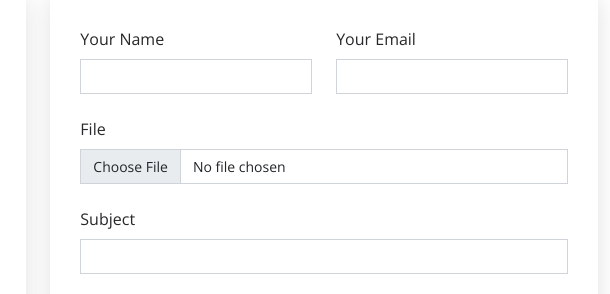
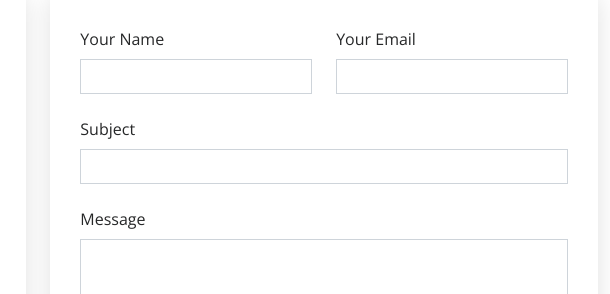
Before and after one commit to afr2n/portfolio, a plain HTML site: page index.html in a window 1280 px wide. Shown: the part 8228-8522 px from the top of the page, 670-1280 px from the left. Drawn offline with nearby package versions, Linux system fonts and the light colour scheme.

Commit message:
form error fixed

```diff
--- a/index.html
+++ b/index.html
@@ -856,10 +856,6 @@
                 </div>
               </div>
               <div class="form-group">
-                <label for="name">File</label>
-                <input type="file" class="form-control" placeholder="Upload File" name="myfile" id="myfile" >
-              </div>
-              <div class="form-group">
                 <label for="name">Subject</label>
                 <input type="text" class="form-control" name="subject" id="subject" required>
               </div>
```
